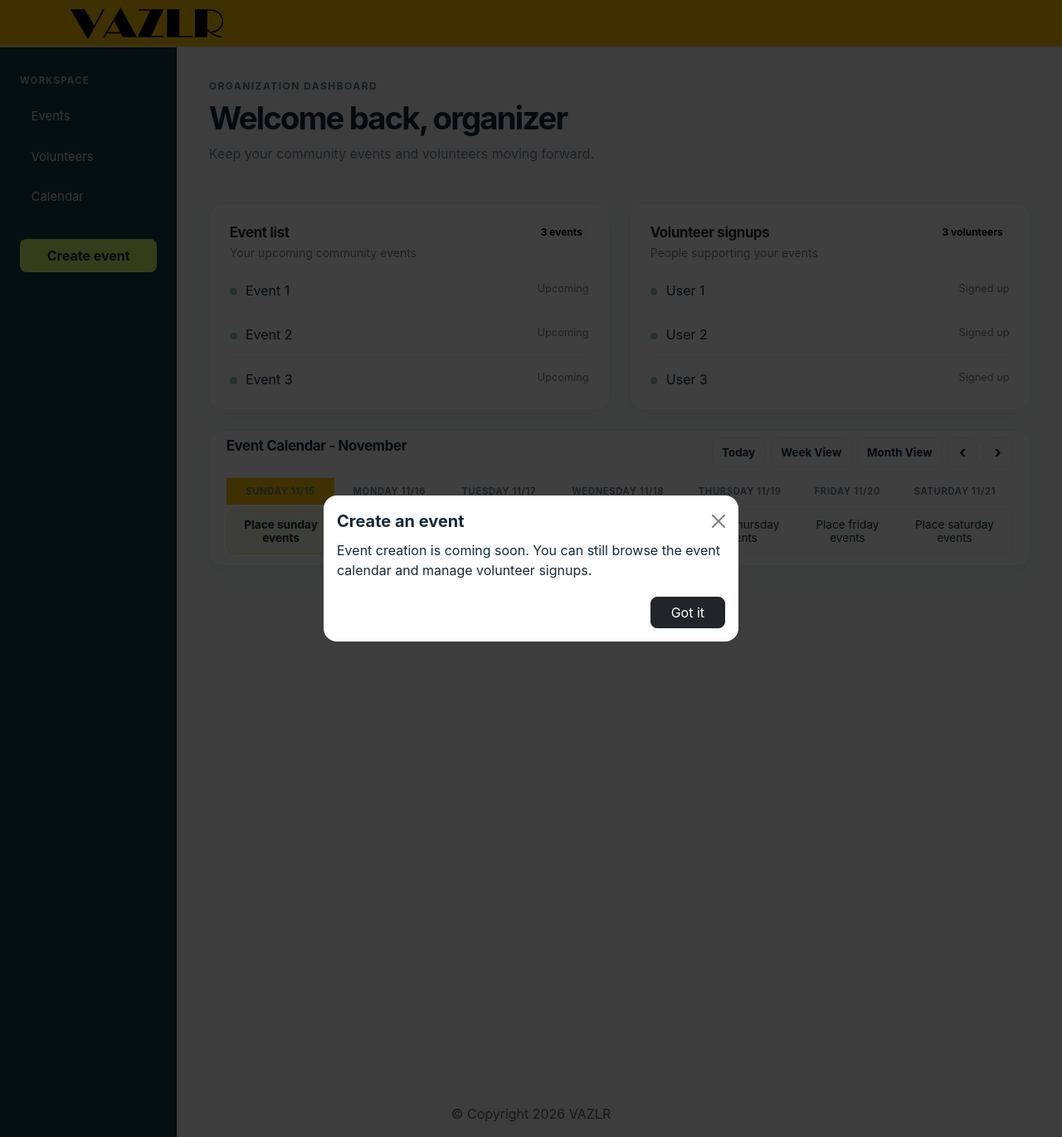
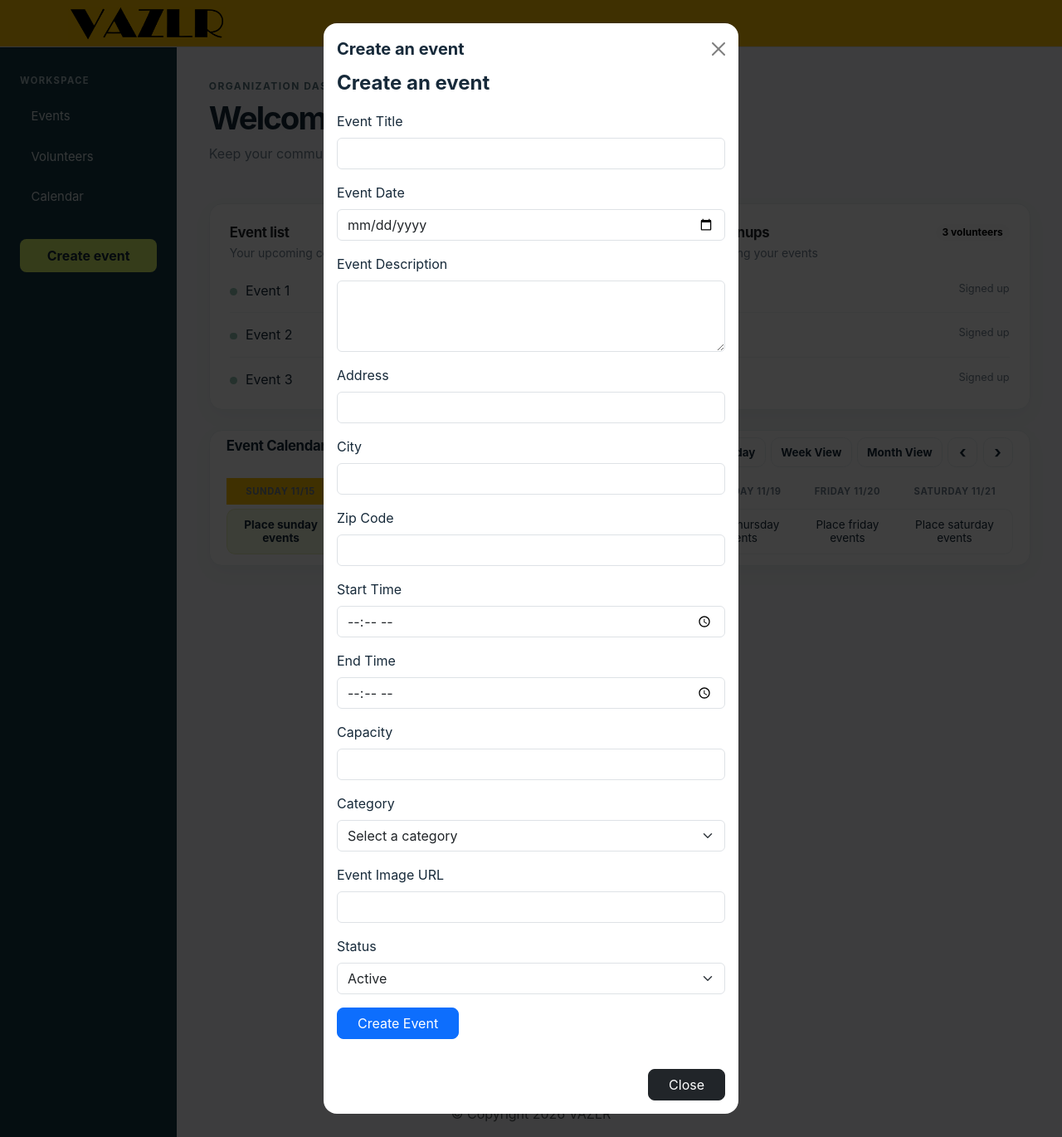
Before and after one commit to ZackM11/Vazlr, a Node server app: page /orgs-test in a window 1280 px wide, after a click on "Create event". Shown: the whole page at 83% size. Run offline with Node 20, Linux system fonts and the light colour scheme; some libraries are stand-ins or nearby versions.

Commit message:
Added modal for event creation

```diff
--- a/ProjectSourceCode/views/pages/org-dash.hbs
+++ b/ProjectSourceCode/views/pages/org-dash.hbs
@@ -116,10 +116,72 @@
                     <button type="button" class="btn-close" data-bs-dismiss="modal" aria-label="Close"></button>
                 </div>
                 <div class="modal-body pt-2">
-                    Event creation is coming soon. You can still browse the event calendar and manage volunteer signups.
+                    <h1 class="modal-title fs-4 fw-bold mb-3">Create an event</h1>
+                    <form id="createEventForm">
+                        <div class="mb-3">
+                            <label for="eventName" class="form-label">Event Title</label>
+                            <input type="text" class="form-control" id="eventName" name="eventName" required>
+                        </div>
+                        <div class="mb-3">
+                            <label for="eventDate" class="form-label">Event Date</label>
+                            <input type="date" class="form-control" id="eventDate" name="eventDate" required>
+                        </div>
+                        <div class="mb-3">
+                            <label for="eventDescription" class="form-label">Event Description</label>
+                            <textarea class="form-control" id="eventDescription" name="eventDescription"
+                                rows="3"></textarea>
+                        </div>
+                        <div class="mb-3">
+                            <label for="eventLocation" class="form-label">Address</label>
+                            <input type="text" class="form-control" id="eventAddress" name="eventAddress" required>
+                        </div>
+                        <div class="mb-3">
+                            <label for="eventTime" class="form-label">City</label>
+                            <input type="text" class="form-control" id="eventCity" name="eventCity" required>
+                        </div>
+                        <div class="mb-3">
+                            <label for="eventTime" class="form-label">Zip Code</label>
+                            <input type="text" class="form-control" id="eventZip" name="eventZip" required>
+                        </div>
+                        <div class="mb-3">
+                            <label for="eventTime" class="form-label">Start Time</label>
+                            <input type="time" class="form-control" id="eventTime" name="eventTime" required>
+                        </div>
+                        <div class="mb-3">
+                            <label for="eventEndTime" class="form-label">End Time</label>
+                            <input type="time" class="form-control" id="eventEndTime" name="eventEndTime" required>
+                        </div>
+                        <div class="mb-3">
+                            <label for="eventCapacity" class="form-label">Capacity</label>
+                            <input type="number" class="form-control" id="eventCapacity" name="eventCapacity">
+                        </div>
+                        <div class="mb-3">
+                            <label for="eventCategory" class="form-label">Category</label>
+                            <select class="form-select" id="eventCategory" name="eventCategory" required>
+                                <option value="" disabled selected>Select a category</option>
+                                <option value="community">Community</option>
+                                <option value="education">Education</option>
+                                <option value="health">Health</option>
+                                <option value="environment">Environment</option>
+                                <option value="arts">Arts & Culture</option>
+                            </select>
+                        </div>
+                        <div class="mb-3">
+                            <label for="eventImage" class="form-label">Event Image URL</label>
+                            <input type="url" class="form-control" id="eventImage" name="eventImage" accept="image/*">
+                        </div>
+                        <div class="mb-3">
+                            <label for="eventLink" class="form-label">Status</label>
+                            <select class="form-select" id="eventLink" name="eventLink" required>
+                                <option value="active">Active</option>
+                                <option value="inactive">Inactive</option>
+                            </select>
+                        </div>
+                        <button type="submit" class="btn btn-primary rounded-3 px-4">Create Event</button>
+                    </form>
                 </div>
                 <div class="modal-footer border-0 pt-0">
-                    <button type="button" class="btn btn-dark rounded-3 px-4" data-bs-dismiss="modal">Got it</button>
+                    <button type="button" class="btn btn-dark rounded-3 px-4" data-bs-dismiss="modal">Close</button>
                 </div>
             </div>
         </div>
```
